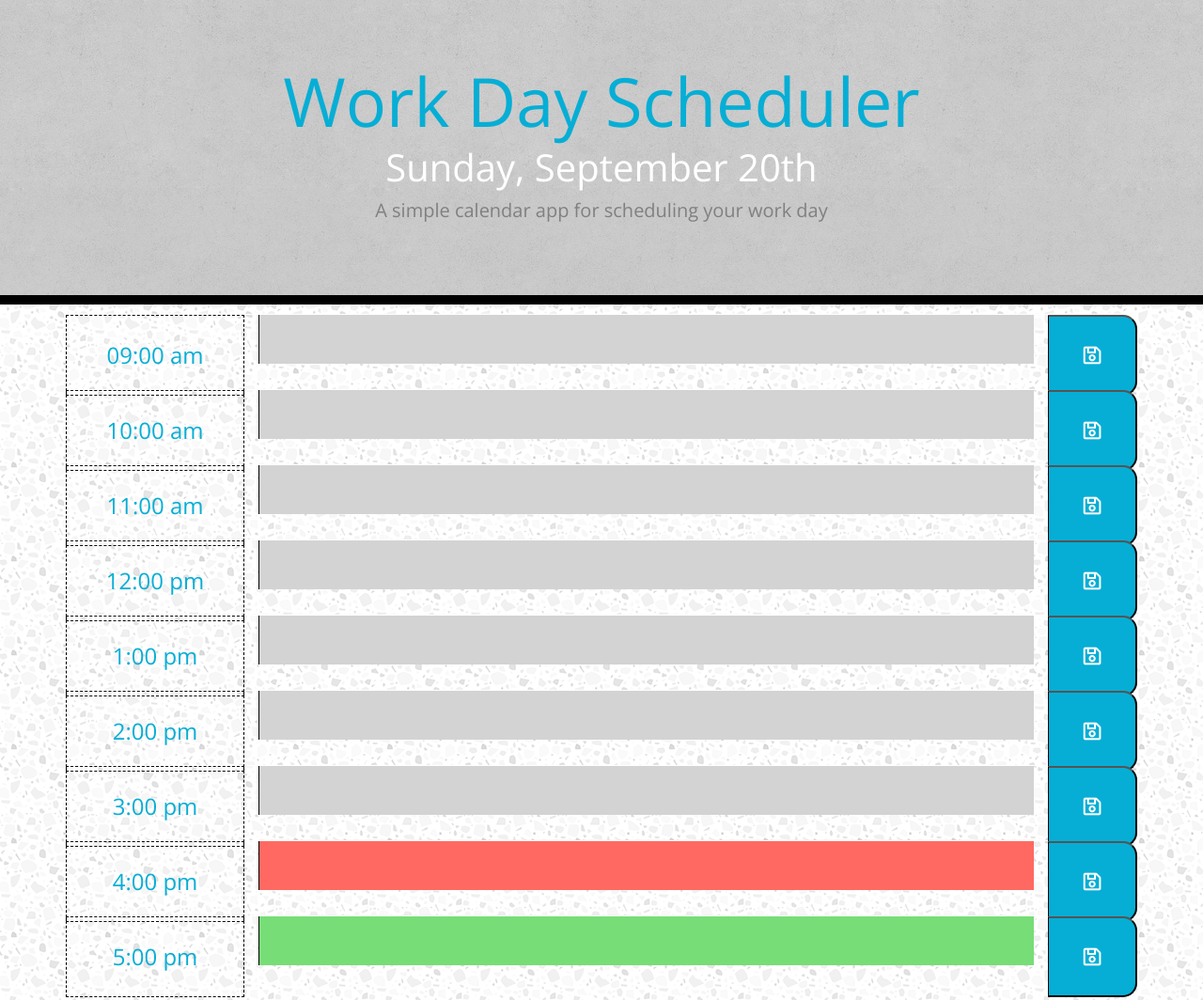
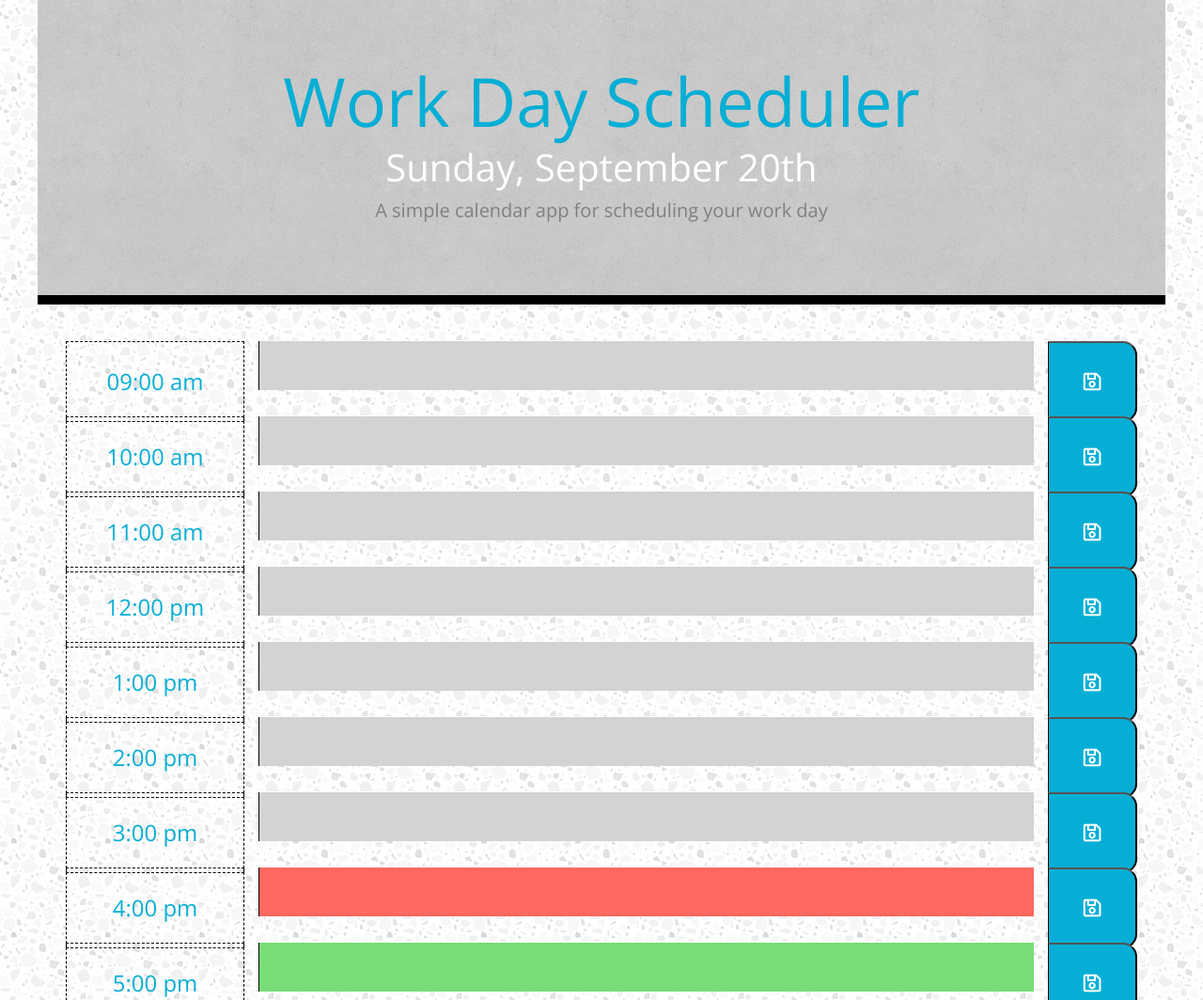
Before and after one commit to brigil/Work_Day_Scheduler, a plain HTML site: page index.html in a window 1280 px wide. Shown: the top 1064 px of the page at 94% size. Drawn offline with nearby package versions, Linux system fonts and the light colour scheme.

Commit message:
messed around with css

```diff
--- a/assets/css/style.css
+++ b/assets/css/style.css
@@ -28,15 +28,34 @@ body {
   color: white;
 
 }
-  .jumbotron {
+.otherHalf
+{
+  width: 100%;
+  height: 250px;
+  margin-top:80px;
+
+
+  /* Used in this example to enable scrolling */
+
+
+}
+
+.jumbotron {
+
     text-align: center;
     background-color: transparent;
     color:  #06AED5;
     border-radius: 0;
-
-   border-bottom: 10px solid black;
-   margin-bottom: 10px;
-  background-image: url("/assets/images/mooning.png");
+    border-bottom: 10px solid black;
+    margin-bottom: 10px;
+    background-image: url("/assets/images/mooning.png");
+     position: fixed;
+    overflow: hidden;
+    left: 50%;
+    margin-left: -600px;
+    width: 1200px;
+    z-index: 10;
+    top: 0%;
   }
 
   .description{
--- a/index.html
+++ b/index.html
@@ -31,10 +31,14 @@
       <p id="currentDay" class="lead"></p>
       <p class="lead">A simple calendar app for scheduling your work day</p>
     </header>
+
     <div class="container">
+      <div class="otherHalf">
       <!-- Timeblocks go here -->
     </div>
-<br><br><div>
+<br><br>
+</div>
+<div>
     <footer class="copyR">
 
       <!-- Copyright -->
```
Also changed, not shown: 1 other file.
